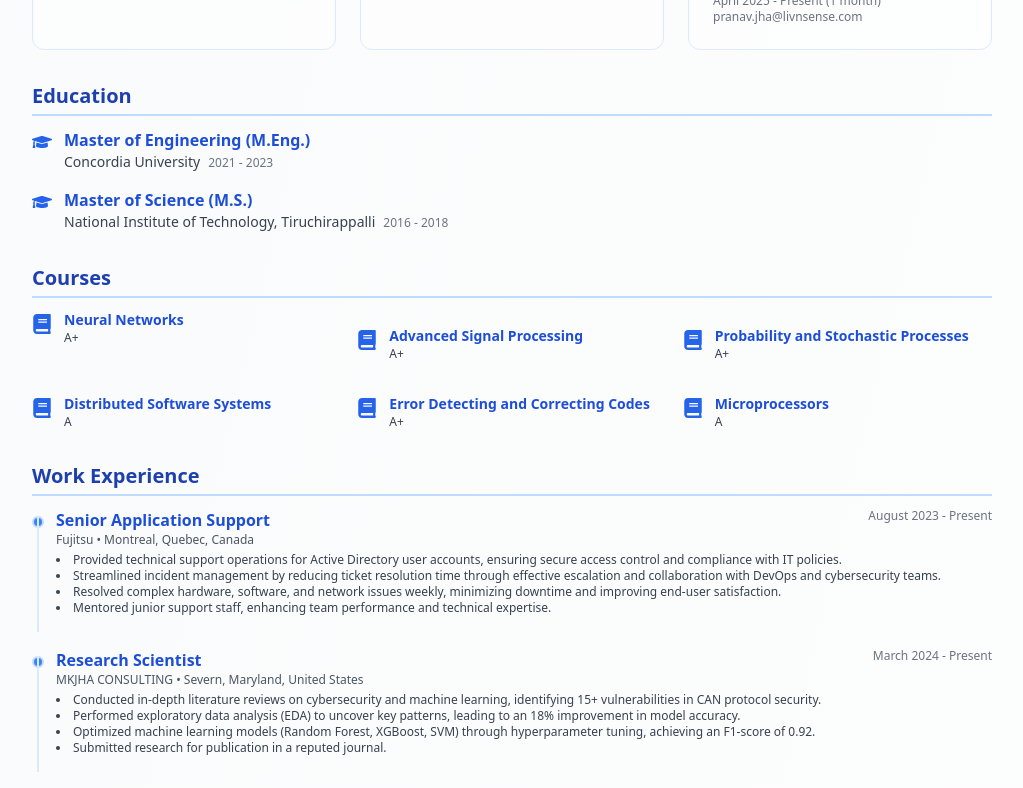
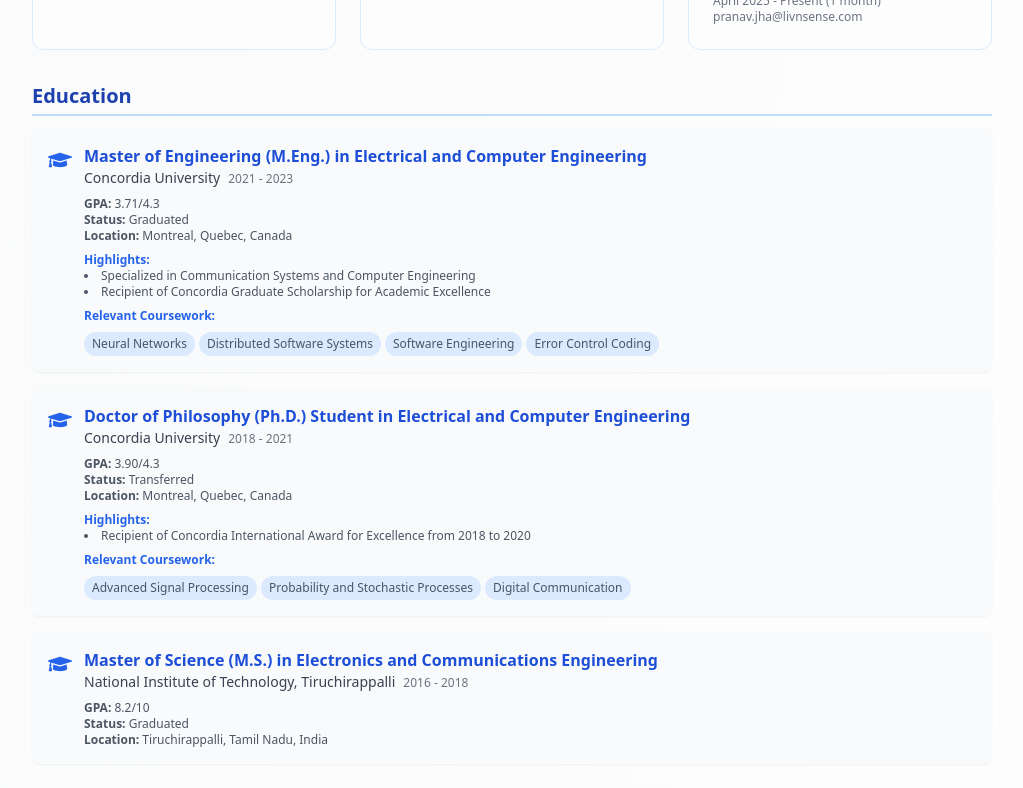
Before and after one commit to Idsl-group/idsl-group.github.io, a Next.js app: page /about-me in a window 1280 px wide. Shown: the part 1280-2068 px from the top of the page, without its empty margins (128-1151 px from the left). Built offline with nearby package versions, Linux system fonts and the light colour scheme.

Commit message:
updated about me

```diff
--- a/app/(pages)/about-me/page.tsx
+++ b/app/(pages)/about-me/page.tsx
@@ -663,7 +663,7 @@ export default function AboutMePage() {
                       }}
                       className="text-sm text-gray-700 dark:text-gray-300 rounded-lg hover:bg-blue-50 dark:hover:bg-blue-900/30 group"
                     >
-                      <h4 className="text-sm font-semibold text-blue-700 dark:text-blue-300 group-hover:text-blue-900 dark:group-hover:text-blue-100 transition-colors">
+                      <h4 className="text-sm font-semibold text-blue-700 dark:text-blue-300 group-hover:text-blue-900 dark:group-hover:text-blue-200 transition-colors">
                         {position.title}
                       </h4>
                       <a
@@ -697,19 +697,63 @@ export default function AboutMePage() {
               </h2>
               <div className="space-y-4 text-gray-700 dark:text-gray-300">
                 {resume.education.map((edu, index) => (
-                  <div key={index} className="flex items-start">
-                    <FaGraduationCap className="mr-3 mt-1 text-blue-600 dark:text-blue-400 w-5 h-5" />
+                  <div
+                    key={index}
+                    className="flex items-start bg-gray-50 dark:bg-gray-800 p-4 rounded-lg shadow-sm"
+                  >
+                    <FaGraduationCap className="mr-3 mt-1 text-blue-600 dark:text-blue-400 w-6 h-6" />
                     <div>
                       <h3 className="text-md font-semibold text-blue-700 dark:text-blue-300">
-                        {edu.degrees[0].name}
+                        {edu.degrees[0].name} in {edu.degrees[0].field}
                       </h3>
                       <div className="text-sm">
-                        <span>{edu.institution}</span>
-                        {edu.degrees[0].startYear && (
-                          <span className="text-xs text-gray-500 dark:text-gray-400 ml-2">
-                            {edu.degrees[0].startYear} -{" "}
-                            {edu.degrees[0].endYear}
-                          </span>
+                        <span className="font-medium">{edu.institution}</span>
+                        <span className="text-xs text-gray-500 dark:text-gray-400 ml-2">
+                          {edu.degrees[0].startYear} - {edu.degrees[0].endYear}
+                        </span>
+                        <div className="mt-2 text-xs text-gray-600 dark:text-gray-300">
+                          <p>
+                            <strong>GPA:</strong> {edu.degrees[0].gpa}
+                          </p>
+                          <p>
+                            <strong>Status:</strong> {edu.degrees[0].status}
+                          </p>
+                          <p>
+                            <strong>Location:</strong> {edu.degrees[0].location}
+                          </p>
+                        </div>
+                        {edu.degrees[0].highlights && (
+                          <div className="mt-2">
+                            <h4 className="text-xs font-semibold text-blue-600 dark:text-blue-400">
+                              Highlights:
+                            </h4>
+                            <ul className="list-disc list-inside text-xs text-gray-600 dark:text-gray-300">
+                              {edu.degrees[0].highlights.map(
+                                (highlight, idx) => (
+                                  <li key={idx}>{highlight}</li>
+                                )
+                              )}
+                            </ul>
+                          </div>
+                        )}
+                        {edu.degrees[0].relevantCoursework && (
+                          <div className="mt-2">
+                            <h4 className="text-xs mb-2 font-semibold text-blue-600 dark:text-blue-400">
+                              Relevant Coursework:
+                            </h4>
+                            <div className="flex flex-wrap gap-1 text-xs text-gray-600 dark:text-gray-300">
+                              {edu.degrees[0].relevantCoursework.map(
+                                (course, idx) => (
+                                  <span
+                                    key={idx}
+                                    className="bg-blue-100 dark:bg-blue-900 px-2 py-1 rounded-full"
+                                  >
+                                    {course}
+                                  </span>
+                                )
+                              )}
+                            </div>
+                          </div>
                         )}
                       </div>
                     </div>
@@ -907,7 +951,7 @@ export default function AboutMePage() {
                             {project.skills?.map((skill, skillIndex) => (
                               <span
                                 key={`skill-${skillIndex}`}
-                                className="text-xs bg-blue-100 dark:bg-blue-900/50 px-2 py-1 rounded-full text-blue-700 dark:text-blue-300"
+                                className="text-xs bg-blue-100 dark:bg-blue-900 px-2 py-1 rounded-full text-blue-700 dark:text-blue-300"
                               >
                                 {skill}
                               </span>
--- a/data/resume.ts
+++ b/data/resume.ts
@@ -1,4 +1,91 @@
-const resume = {
+interface Degree {
+  name: string;
+  field: string;
+  startYear: number;
+  endYear: number;
+  gpa: string;
+  status: string;
+  location: string;
+  highlights?: string[];
+  relevantCoursework?: string[];
+  researchFocus?: string[];
+}
+
+interface EducationEntry {
+  institution: string;
+  degrees: Degree[];
+}
+
+interface Project {
+  title: string;
+  startDate: string;
+  endDate: string;
+  associatedWith: string | null;
+  description: string;
+  skills: string[];
+  link: string | null;
+  notes: string | null;
+}
+
+interface CurrentPosition {
+  company: string;
+  location: string;
+  period: string;
+  title: string;
+  link: string;
+  email: string;
+}
+
+interface WorkExperienceEntry {
+  company: string;
+  title: string;
+  startDate: string;
+  endDate: string;
+  duration: string;
+  location: string;
+  details: string[];
+}
+
+interface Publication {
+  title: string;
+  authors: string[];
+  venue: string;
+  submittedTo: string;
+  status: string;
+  year: number;
+  citations: number;
+  doi: string;
+}
+
+interface PublicationMetrics {
+  totalCitations: number;
+  citationsSince2020: number;
+  hIndex: number;
+  hIndexSince2020: number;
+  i10Index: number;
+  i10IndexSince2020: number;
+  citationsByYear: { [year: string]: number };
+}
+
+interface Course {
+  name: string;
+  grade: string;
+}
+
+interface Resume {
+  summary: string[];
+  focusAreas: string[];
+  callToAction: string[];
+  courses: Course[];
+  projects: Project[];
+  currentPositions: CurrentPosition[];
+  education: EducationEntry[];
+  workExperience: WorkExperienceEntry[];
+  publications: Publication[];
+  publicationMetrics: PublicationMetrics;
+}
+
+const resume: Resume = {
   summary: [
     "I’ve always been driven by the challenge of transforming raw data into meaningful insights. Working in IT, I’ve seen firsthand how businesses struggle to extract value from their data, optimize decision-making, and stay ahead in an increasingly AI-driven world. These experiences have fueled my passion for Machine Learning and Data Science—not just as analytical tools, but as powerful solutions to real-world problems. With a strong background in Deep Learning, Predictive Analytics, and AI Automation, my goal is to design intelligent systems that go beyond identifying patterns—they predict, optimize, and automate processes for greater efficiency and innovation.",
     "Too often, I’ve seen organizations react to challenges after they happen. Whether it's forecasting demand, detecting fraud, or preventing system failures, the real game-changer is using AI to anticipate problems before they arise. That’s where I want to make an impact—by bridging the gap between data and intelligent action. Working with major industry players like Fujitsu, CGI, Telus, and IBM, I’ve learned that data-driven strategies aren’t just a competitive advantage—they’re essential for survival in today’s fast-moving world.",
@@ -242,12 +329,41 @@ const resume = {
           field: "Electrical and Computer Engineering",
           startYear: 2021,
           endYear: 2023,
+          gpa: "3.71/4.3",
+          status: "Graduated",
+          location: "Montreal, Quebec, Canada",
+          highlights: [
+            "Specialized in Communication Systems and Computer Engineering",
+            "Recipient of Concordia Graduate Scholarship for Academic Excellence",
+          ],
+          relevantCoursework: [
+            "Neural Networks",
+            "Distributed Software Systems",
+            "Software Engineering",
+            "Error Control Coding",
+          ],
         },
+      ],
+    },
+    {
+      institution: "Concordia University",
+      degrees: [
         {
-          name: "Doctor of Philosophy (Ph.D.) Coursework",
+          name: "Doctor of Philosophy (Ph.D.) Student",
           field: "Electrical and Computer Engineering",
           startYear: 2018,
           endYear: 2021,
+          gpa: "3.90/4.3",
+          status: "Transferred",
+          location: "Montreal, Quebec, Canada",
+          highlights: [
+            "Recipient of Concordia International Award for Excellence from 2018 to 2020",
+          ],
+          relevantCoursework: [
+            "Advanced Signal Processing",
+            "Probability and Stochastic Processes",
+            "Digital Communication",
+          ],
         },
       ],
     },
@@ -256,12 +372,40 @@ const resume = {
       degrees: [
         {
           name: "Master of Science (M.S.)",
-          field: "Electrical, Electronics and Communications Engineering",
+          field: "Electronics and Communications Engineering",
           startYear: 2016,
           endYear: 2018,
+          gpa: "8.2/10",
+          status: "Graduated",
+          location: "Tiruchirappalli, Tamil Nadu, India",
         },
       ],
     },
+    // {
+    //   institution: "West Bengal University of Technology",
+    //   degrees: [
+    //     {
+    //       name: "Bachelor of Technology (B.Tech.)",
+    //       field: "Electronics and Communications Engineering",
+    //       startYear: 2008,
+    //       endYear: 2012,
+    //       gpa: "7.95/10",
+    //       status: "Graduated",
+    //       location: "Kolkata, West Bengal, India",
+    //       highlights: [
+    //         "Received the prestigious National Institute of Technology, Tiruchirappalli, Tamil Nadu, India",
+    //         "Received the prestigious National Institute of Technology, Tiruchirappalli, Tamil Nadu, India",
+    //         "Received the prestigious National Institute of Technology, Tiruchirappalli, Tamil Nadu, India",
+    //       ],
+    //       relevantCoursework: [
+    //         "Neural Networks",
+    //         "Advanced Signal Processing",
+    //         "Probability and Stochastic Processes",
+    //         "Distributed Software Systems",
+    //       ],
+    //     },
+    //   ],
+    // },
   ],
 
   workExperience: [
```
